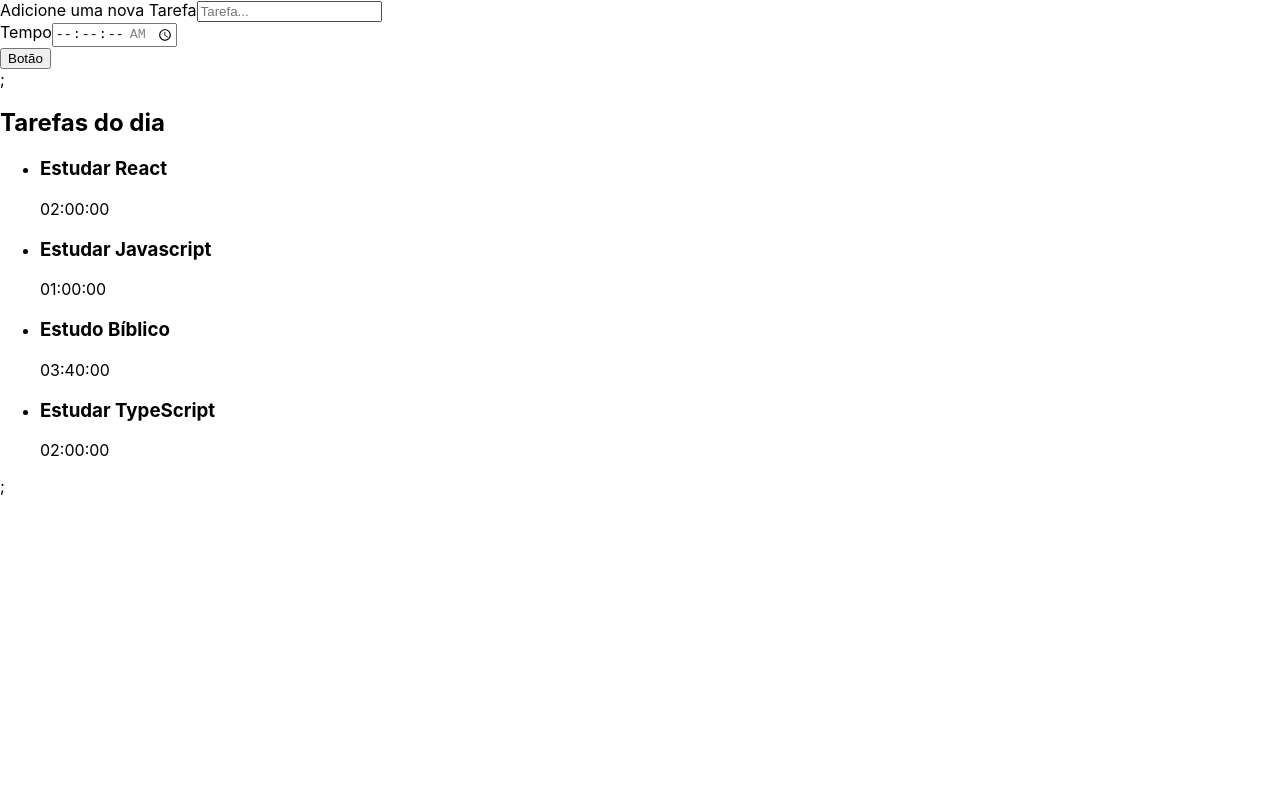
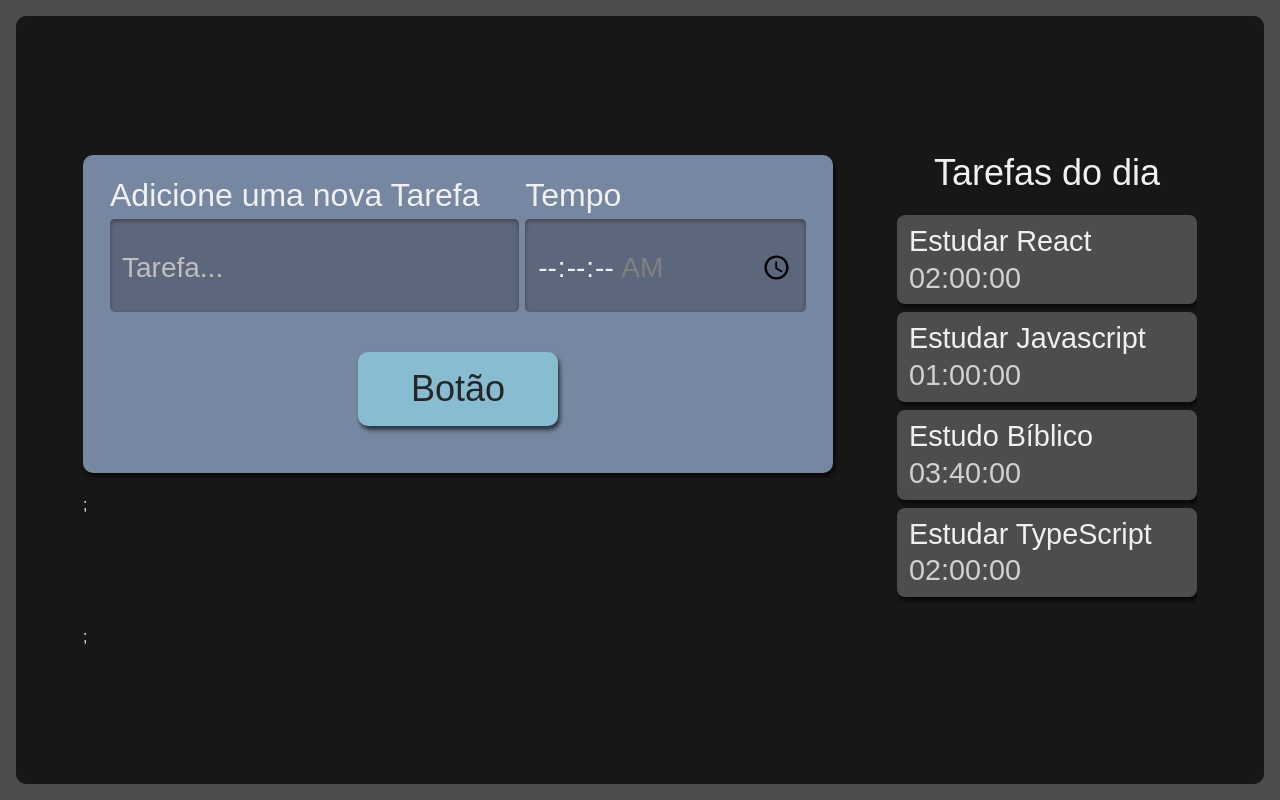
Before and after one commit to franklindrw/gerenciador-de-tarefas, a React (Create React App) app: page / in a window 1280 px wide. Built offline with nearby package versions, Linux system fonts and the light colour scheme.

Commit message:
adicionando estilizacao com .scss

```diff
--- a/package.json
+++ b/package.json
@@ -39,5 +39,8 @@
       "last 1 firefox version",
       "last 1 safari version"
     ]
+  },
+  "devDependencies": {
+    "sass": "^1.49.9"
   }
 }
--- a/src/App.tsx
+++ /dev/null
@@ -1,14 +0,0 @@
-import React from "react";
-import { Formulario } from "./components/formulario";
-import Lista from "./components/lista";
-
-function App() {
-    return (
-        <div className="App">
-            <Formulario />;
-            <Lista />;
-        </div>
-    );
-}
-
-export default App;
--- a/src/components/button/index.tsx
+++ b/src/components/button/index.tsx
@@ -1,7 +1,8 @@
 import React from "react";
+import "./style.scss";
 
 export class Button extends React.Component {
     render() {
-        return <button>Botão</button>
+        return <button className="botao">Botão</button>;
     }
 }
--- /dev/null
+++ b/src/components/button/style.scss
@@ -0,0 +1,25 @@
+.botao {
+    align-self: center;
+    background-color: #88bcd1;
+    border-radius: 10px;
+    box-shadow: 2px 4px 4px #0000009f;
+    color: #272626;
+    cursor: pointer;
+    font-size: 1.25rem;
+    padding: 16px;
+    width: 150px;
+
+    &:active {
+        background-color: #7ca6b7;
+        box-shadow: 2px 2px 4px #0000009f inset;
+    }
+}
+
+@media screen and (min-width: 1280px) {
+    .botao {
+        grid-column-start: span 2;
+        justify-self: center;
+        width: 200px;
+        font-size: 2.25rem;
+    }
+}
--- a/src/components/formulario/index.tsx
+++ b/src/components/formulario/index.tsx
@@ -1,11 +1,12 @@
 import React from "react";
 import { Button } from "../button";
+import "./style.scss";
 
 export class Formulario extends React.Component {
     render() {
         return (
-            <form>
-                <div>
+            <form className="novaTarefa">
+                <div className="inputContainer">
                     <label htmlFor="tarefa">Adicione uma nova Tarefa</label>
                     <input
                         type="text"
@@ -16,7 +17,7 @@
                     />
                 </div>
 
-                <div>
+                <div className="inputContainer">
                     <label htmlFor="Tempo">Tempo</label>
                     <input
                         type="time"
--- /dev/null
+++ b/src/components/formulario/style.scss
@@ -0,0 +1,61 @@
+.novaTarefa {
+    display: flex;
+    flex-direction: column;
+    grid-area: nova-tarefa;
+    background-color: #7687a1;
+    border-radius: 10px;
+    box-shadow: 2px 4px 4px #0000009f;
+    padding: 12px;
+
+    .inputContainer {
+        display: flex;
+        flex-direction: column;
+        width: 100%;
+        margin-bottom: 16px;
+
+        label {
+            margin-bottom: 8px;
+            font-size: 1.25rem;
+        }
+
+        input {
+            width: 100%;
+            padding: 8px 12px 4px;
+            box-sizing: border-box;
+            border: unset;
+            border-radius: 5px;
+            background-color: #5d677c;
+            box-shadow: 0px 2px 4px #2d2b2b9f inset;
+
+            &::placeholder {
+                color: #bfbfbf;
+            }
+        }
+    }
+
+    @media screen and (min-width: 1280px) {
+        flex-direction: row;
+        flex-wrap: wrap;
+        justify-content: space-around;
+        font-size: 2.25rem;
+        padding: 24px;
+        box-sizing: border-box;
+
+        .inputContainer {
+            width: calc(60% - 12px);
+
+            &:last-of-type {
+                width: 40%;
+            }
+
+            label {
+                font-size: 2rem;
+            }
+
+            input {
+                height: 100%;
+                font-size: 1.75rem;
+            }
+        }
+    }
+}
--- a/src/components/lista/index.tsx
+++ b/src/components/lista/index.tsx
@@ -1,4 +1,5 @@
 import React from "react";
+import "./style.scss";
 
 export default function Lista() {
     const tarefas = [
@@ -21,11 +22,11 @@
     ];
 
     return (
-        <aside>
+        <aside className="listaTarefas">
             <h2> Tarefas do dia </h2>
             <ul>
                 {tarefas.map((tarefas, index) => (
-                    <li key={index}>
+                    <li key={index} className="item">
                         <h3>{tarefas.tarefa}</h3>
                         <span>{tarefas.tempo}</span>
                     </li>
--- /dev/null
+++ b/src/components/lista/style.scss
@@ -0,0 +1,74 @@
+.listaTarefas {
+    grid-area: tarefas;
+    height: 100%;
+
+    h2 {
+        font-size: 1.25rem;
+        margin-bottom: 12px;
+    }
+
+    ul {
+        max-height: 350px;
+        overflow-y: scroll;
+        scrollbar-width: thin;
+    }
+
+    @media screen and (min-width: 1280px) {
+        h2 {
+            text-align: center;
+            font-size: 2.25rem;
+            margin-bottom: 24px;
+        }
+
+        ul {
+            overflow: auto;
+            max-height: 500px;
+        }
+    }
+}
+
+.item {
+    background-color: #4d4d4d;
+    border-radius: 8px;
+    box-shadow: 2px 4px 4px #0000009f;
+    padding: 12px;
+    margin-bottom: 8px;
+    position: relative;
+    cursor: pointer;
+
+    h3 {
+        margin-bottom: 8px;
+        word-break: break-all;
+    }
+
+    span {
+        color: #d0d0d0;
+    }
+
+    @media screen and (min-width: 1280px) {
+        font-size: 1.8rem;
+    }
+}
+
+.itemSelecionado {
+    background-color: #292929;
+    box-shadow: 2px 4px 4px #0000009f inset;
+}
+
+.itemCompletado {
+    background-color: #566f42;
+    cursor: auto;
+
+    .concluido {
+        display: block;
+        background-image: url("../../assets/img/check-mark.svg");
+        background-repeat: no-repeat;
+        background-size: 38px 38px;
+        position: absolute;
+        top: 50%;
+        right: 12px;
+        transform: translateY(-50%);
+        width: 42px;
+        height: 43px;
+    }
+}
--- /dev/null
+++ b/src/components/pages/App.tsx
@@ -0,0 +1,15 @@
+import React from "react";
+import { Formulario } from "../../components/formulario";
+import Lista from "../../components/lista";
+import "./style.scss";
+
+function App() {
+    return (
+        <div className="AppStyle">
+            <Formulario />;
+            <Lista />;
+        </div>
+    );
+}
+
+export default App;
--- /dev/null
+++ b/src/components/pages/style.scss
@@ -0,0 +1,28 @@
+.AppStyle {
+    display: grid;
+    grid-template-rows: min-content min-content auto;
+    grid-template-areas:
+        "nova-tarefa"
+        "cronometro"
+        "tarefas";
+    row-gap: 24px;
+    min-width: 320px;
+    min-height: calc(100vh - 32px);
+    width: 100%;
+    padding: 32px;
+    box-sizing: border-box;
+    border-radius: 10px;
+    background-color: #171717;
+
+    @media screen and (min-width: 1280px) {
+        grid-template-areas:
+            "nova-tarefa tarefas"
+            "cronometro tarefas";
+        column-gap: 64px;
+        grid-template-rows: min-content min-content;
+        grid-template-columns: 750px 300px;
+        justify-content: center;
+        align-content: center;
+        padding: 64px;
+    }
+}
--- a/src/index.css
+++ b/src/index.css
@@ -1,13 +1,175 @@
+html,
+body,
+div,
+span,
+applet,
+object,
+iframe,
+h1,
+h2,
+h3,
+h4,
+h5,
+h6,
+p,
+blockquote,
+pre,
+a,
+abbr,
+acronym,
+address,
+big,
+cite,
+code,
+del,
+dfn,
+em,
+img,
+ins,
+kbd,
+q,
+s,
+samp,
+small,
+strike,
+strong,
+sub,
+sup,
+tt,
+var,
+b,
+u,
+i,
+center,
+dl,
+dt,
+dd,
+ol,
+ul,
+li,
+fieldset,
+form,
+label,
+legend,
+table,
+caption,
+tbody,
+tfoot,
+thead,
+tr,
+th,
+td,
+article,
+aside,
+canvas,
+details,
+embed,
+figure,
+figcaption,
+footer,
+header,
+hgroup,
+menu,
+nav,
+output,
+ruby,
+section,
+summary,
+time,
+mark,
+audio,
+video {
+    margin: 0;
+    padding: 0;
+    border: 0;
+    font-size: 100%;
+    font: inherit;
+    vertical-align: baseline;
+}
+/* HTML5 display-role reset for older browsers */
+article,
+aside,
+details,
+figcaption,
+figure,
+footer,
+header,
+hgroup,
+menu,
+nav,
+section {
+    display: block;
+}
 body {
-  margin: 0;
-  font-family: -apple-system, BlinkMacSystemFont, 'Segoe UI', 'Roboto', 'Oxygen',
-    'Ubuntu', 'Cantarell', 'Fira Sans', 'Droid Sans', 'Helvetica Neue',
-    sans-serif;
-  -webkit-font-smoothing: antialiased;
-  -moz-osx-font-smoothing: grayscale;
+    line-height: 1;
+}
+ol,
+ul {
+    list-style: none;
+}
+blockquote,
+q {
+    quotes: none;
+}
+blockquote:before,
+blockquote:after,
+q:before,
+q:after {
+    content: "";
+    content: none;
+}
+table {
+    border-collapse: collapse;
+    border-spacing: 0;
 }
 
-code {
-  font-family: source-code-pro, Menlo, Monaco, Consolas, 'Courier New',
-    monospace;
+input {
+    font-family: inherit;
+    font-size: inherit;
+    font-weight: inherit;
+    color: inherit;
 }
+
+button {
+    border: unset;
+    background-color: unset;
+    font-family: inherit;
+    font-size: inherit;
+    font-weight: inherit;
+    color: inherit;
+}
+
+@import url("https://fonts.googleapis.com/css2?family=Manjari&display=swap");
+
+body {
+    display: flex;
+    justify-content: center;
+    font-family: "Manjari", sans-serif;
+    color: #f0f0f0;
+    background-color: #4c4c4c;
+    height: 100%;
+    width: 100%;
+    padding: 16px;
+    box-sizing: border-box;
+}
+
+#root {
+    width: 100%;
+}
+
+::-webkit-scrollbar {
+    width: 8px;
+}
+
+::-webkit-scrollbar-track {
+    background: unset;
+}
+
+::-webkit-scrollbar-thumb {
+    border-radius: 4px;
+    background: #888;
+}
+
+::-webkit-scrollbar-thumb:hover {
+    background: #555;
+}
--- a/src/index.tsx
+++ b/src/index.tsx
@@ -1,7 +1,7 @@
 import React from "react";
 import ReactDOM from "react-dom";
 import "./index.css";
-import App from "./App";
+import App from "./components/pages/App";
 
 ReactDOM.render(
     <React.StrictMode>
```
Also changed, not shown: src/assets/img/check-mark.svg (added), 1 other file (tests, documents, lock files or other folders).
